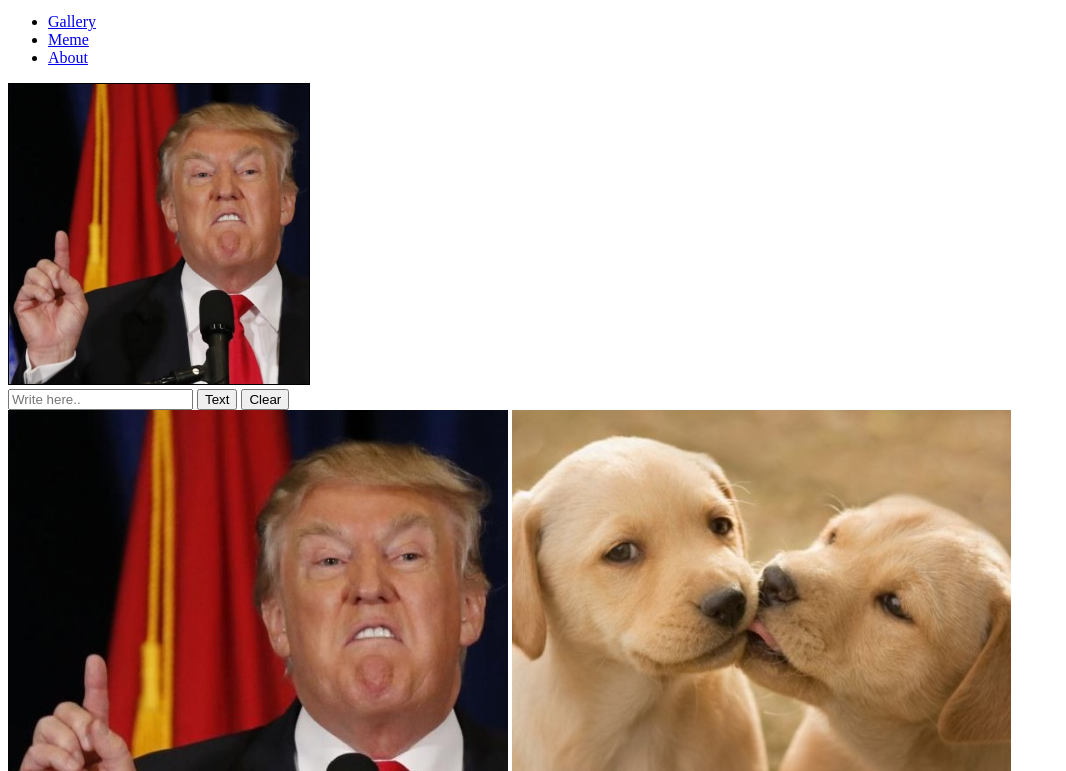
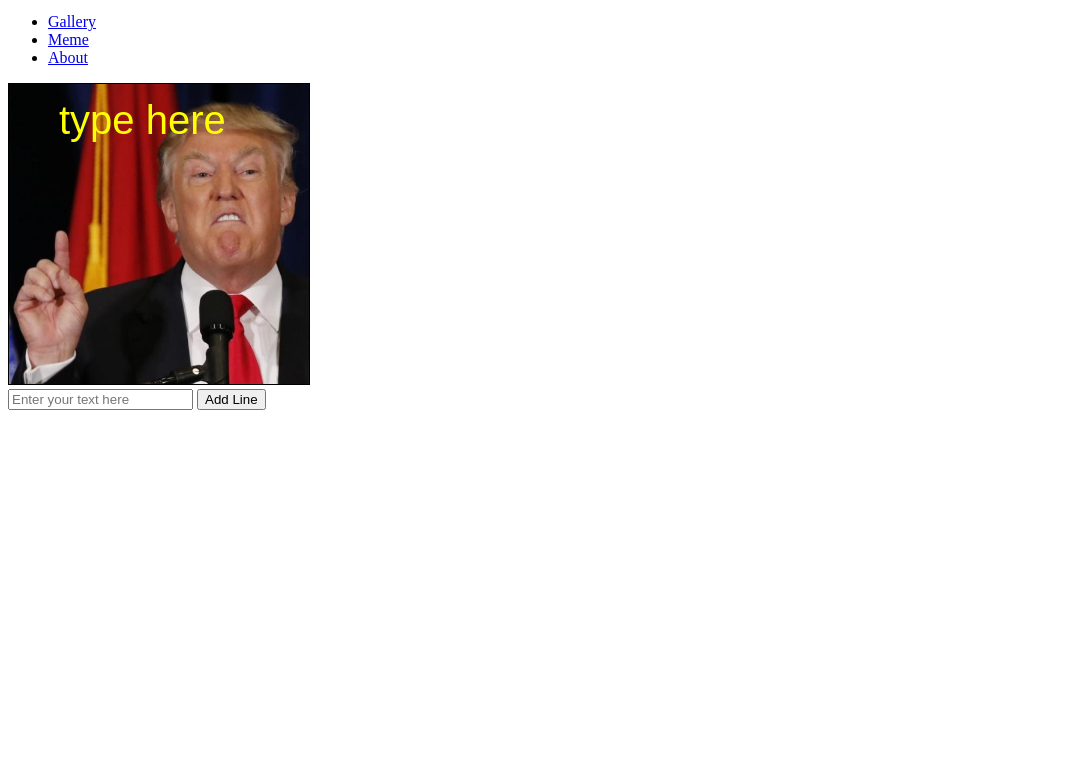
Before and after one commit to theddn/Meme-Generator, a plain HTML site: page index.html in a window 1280 px wide. Shown: the part 29-800 px from the top of the page, without its empty margins (0-1066 px from the left). Drawn offline with Linux system fonts and the light colour scheme.

Commit message:
Add a text input by user

```diff
--- a/index.html
+++ b/index.html
@@ -23,23 +23,20 @@
         </div>
     </header>
 
+    <section class="gallery">
+        <!-- <img src="meme-imgs/1.jpg" />
+        <img src="meme-imgs/2.jpg" /> -->
+    </section>
+
     <section class="editor">
         <div class="canvas-container">
             <canvas id="canvas" width="300" height="300"></canvas>
         </div>
-
         <div class="tools-box">
-            <label for="adds-text"></label>
-            <input type="text" name="adds-text" placeholder="Write here.."/>
-            <button onclick="onDrawText()">Text</button>
-            <button onclick="onClearCanvas()">Clear</button>
+            <input type="text" class="text-input" placeholder="Enter your text here" onkeyup="onTextInput(this.value)" />
+            <button onclick="onAddText()">Add Line</button>
         </div>
 
-    </section>
-
-    <section class="select-gallery">
-        <img src="meme-imgs/1.jpg" onclick="onSelectImg(this)" />
-        <img src="meme-imgs/2.jpg" onclick="onSelectImg(this)" />
     </section>
 
     <script src="js/services/util.service.js"></script>
--- a/js/meme.controller.js
+++ b/js/meme.controller.js
@@ -10,50 +10,26 @@ function onInit() {
     renderMeme()
 }
 
+//render the meme on the canvas and the text on the image
 
 function renderMeme() {
-    drawImg()
-    onDrawText()
+    const meme = getMeme()
+    const img = new Image()
+
+    img.src = `meme-imgs/${meme.selectedImgId}.jpg`
+    img.onload = () => {
+        gCtx.drawImage(img, 0, 0, gCanvas.width, gCanvas.height)
+
+        meme.lines.forEach(line => {
+            gCtx.font = `${line.size}px Arial`
+            gCtx.fillStyle = line.color
+            gCtx.fillText(line.txt, line.x, line.y)
+        })
+    }
 }
 
-
-function drawImg() {
-    let img = new Image()
-    img.src = 'meme-imgs/1.jpg'
-
-    img.onload = () =>
-        gCtx.drawImage(img, 0, 0, gCanvas.width, gCanvas.height)
+function onTextInput() {
+    let txt = document.querySelector('input[class=text-input]').value
+    setLineTxt(txt)
+    renderMeme()
 }
-
-
-function drawText(txt ,x, y) {
-
-    gCtx.fillStyle = 'green'
-    gCtx.strokeStyle = 'black'
-    gCtx.font = '50px Arial'
-
-    gCtx.textAlign = 'center'
-    gCtx.textBaseLine = 'middle'
-
-
-    gCtx.fillText(txt,x, y)
-    gCtx.strokeText(txt,x, y)
-}
-
-function onDrawText(){
-    drawText('trump' , gCanvas.width/2, gCanvas.height/2)
-}
-
-
-function onClearCanvas() {
-    gCtx.clearRect(0, 0, gCanvas.width, gCanvas.height)
-
-}
-
-//gallery
-
-function onSelectImg(elImg) {
-
-    gCtx.drawImage(elImg, 0, 0, gCanvas.width, gCanvas.height)
-
-}
--- a/js/services/meme.service.js
+++ b/js/services/meme.service.js
@@ -7,18 +7,26 @@ let gImgs = [
     }]
 
 let gMeme = {
-    selectedImgId: 0,
+    selectedImgId: 1,
+    selectedLineIdx: 0,
     lines: [{
-        txt: 'trump',
-        size: 20,
-        color: 'red',
+        txt: 'type here',
+        size: 40,
+        color: 'yellow',
+        x: 50,
+        y: 50,
     }]
 }
 
 
-
-// create factory image
-
 function getMeme() {
     return gMeme
 }
+
+function getImgs() {
+    return gImgs
+}
+
+function setLineTxt(txt) {
+    gMeme.lines[gMeme.selectedLineIdx].txt = txt
+}
```
